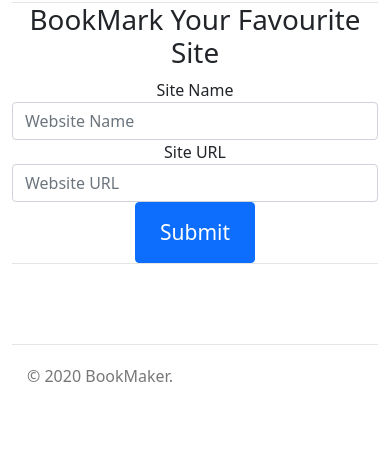
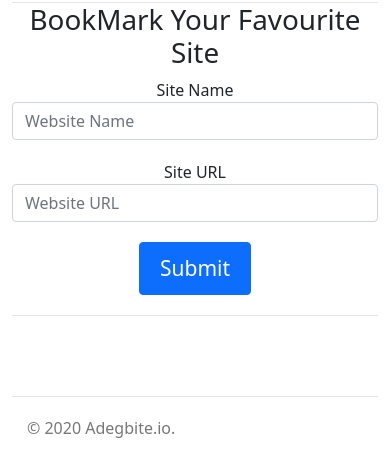
Before and after one commit to codeWhizperer/bookmark, a plain HTML site: page index.html in a window 390 px wide. Shown: the part 78-554 px from the top of the page. Drawn offline with nearby package versions, Linux system fonts and the light colour scheme.

Commit message:
responsiveness

```diff
--- a/css/style.css
+++ b/css/style.css
@@ -47,10 +47,13 @@ body {
     border-bottom: 1px solid #e5e5e5;
   }
   .jumbotron .btn {
-    padding: 14px 24px;
+    padding: 10px 20px;
     font-size: 21px;
+    margin: 20px;
   }
-
+  .margin--top{
+    margin-top: 20px;
+  }
   /* Supporting marketing content */
   .marketing {
     margin: 40px 0;
--- a/index.html
+++ b/index.html
@@ -32,7 +32,7 @@
                <label>Site Name</label>
                <input  type="text" class="form-control" id="siteName" placeholder="Website Name"/>
            </div>
-           <div class="form-group">
+           <div class="form-group margin--top">
             <label>Site URL</label>
             <input  type="text" class="form-control" id="siteUrl" placeholder="Website URL"/>
         </div>
@@ -49,7 +49,7 @@
       </div>
 
       <footer class="footer">
-        <p>&copy; 2020 BookMaker.</p>
+        <p>&copy; 2020 Adegbite.io.</p>
       </footer>
 
     </div> <!-- /container -->
```
